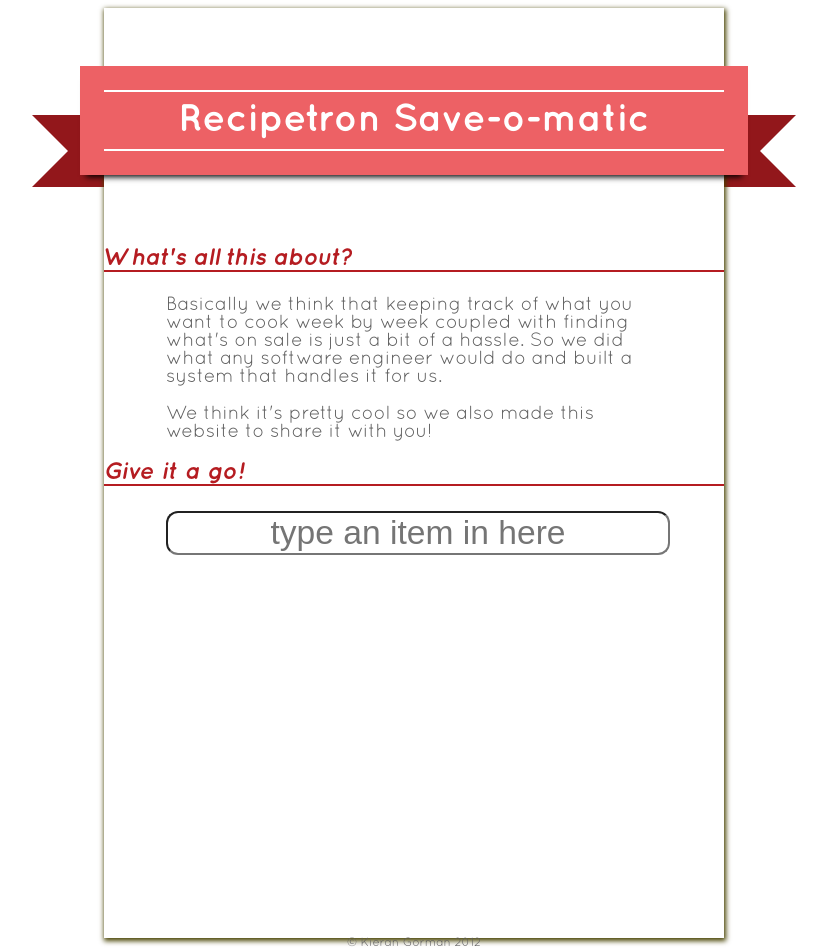
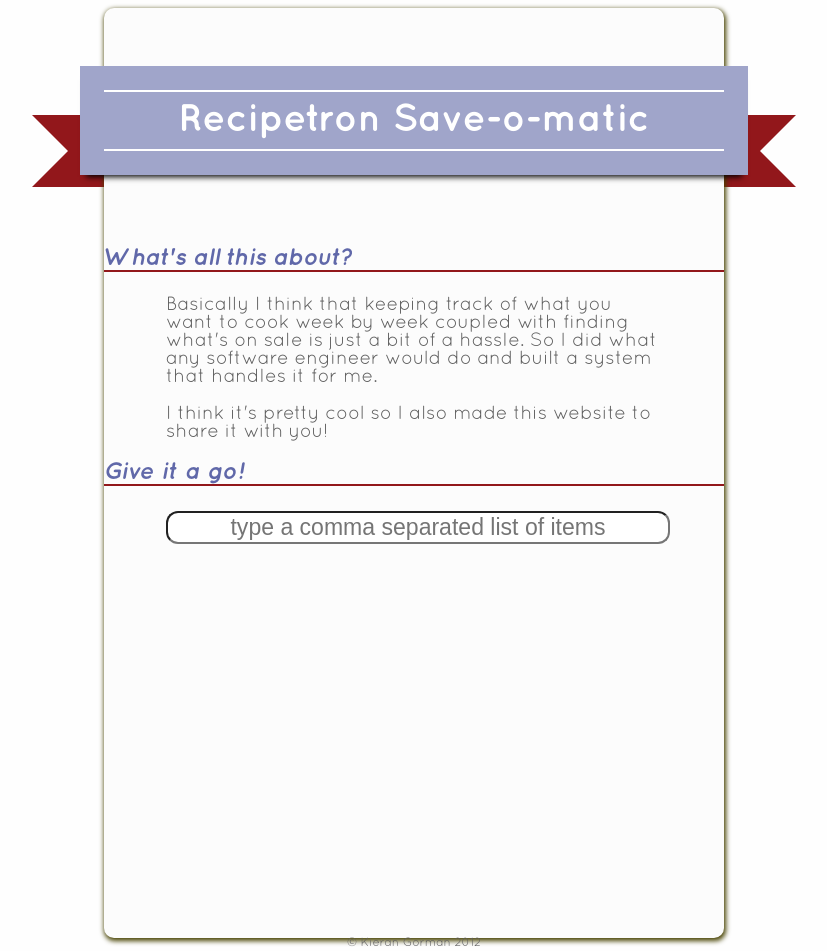
Before and after one commit to kjgorman/recipetron, a website: page index.html in a window 1280 px wide. Shown: the whole page, without its empty margins (226-1053 px from the left). Drawn offline with nearby package versions, Linux system fonts and the light colour scheme.

Commit message:
Change the colour theme a little and factor filtering out of the scraper

```diff
--- a/index.html
+++ b/index.html
@@ -18,17 +18,17 @@
 				What's all this about?
 			</div>
 			<div class='content-body'>
-				<p>Basically we think that keeping track of what you want to cook week by week
-				coupled with finding what's on sale is just a bit of a hassle. So we did what
-				any software engineer would do and built a system that handles it for us.</p>
-				<p>We think it's pretty cool so we also made this website to share it with
+				<p>Basically I think that keeping track of what you want to cook week by week
+				coupled with finding what's on sale is just a bit of a hassle. So I did what
+				any software engineer would do and built a system that handles it for me.</p>
+				<p>I think it's pretty cool so I also made this website to share it with
 			 	 you!</p>
 			</div>
 			<div class='content-header'>
 				Give it a go!
 			</div>
 			<div class='content-body'>
-				<input class='text-in js-keypress' type='text' placeholder='type an item in here'></input>
+				<input class='text-in js-keypress' type='text' placeholder='type a comma separated list of items'></input>
 				<div id='spinner'><img src="/static/spinner.gif" /></div>
 			</div>
 		</div>
--- a/scrape.js
+++ b/scrape.js
@@ -22,14 +22,12 @@ function setup(){
 	var pageReq = fillRequestDetails();
         pageReq['uri'] = "http://www.newworld.co.nz/savings/?page="+pageNumber
 
-
 		request(pageReq, function(error, response, body){
 			if(!error & response.statusCode === 200){
 				var savingsCapture = /<h4>([^<]+)<\/h4>\s*<p\s*class=\"price\">([^<]+)<span>(\d+)/g
 				var match;
 				that.data[pageNumber] = [];
 				while( (match = savingsCapture.exec(body)) != null){
-					if(keywordCapture.exec(match[1]))
 				  that.data[pageNumber].push({item: match[1], price: match[2]+"."+match[3]});
 				}
 			}
@@ -50,7 +48,7 @@ function setup(){
 
 	request(req, function(error, response, body){
 		if(!error & response.statusCode === 200){
-    			var pageCapture = /title="Last page" class="arrow" href="\/savings\/\?page=(\d+)/;
+		    var pageCapture = /title="Last page" class="arrow" href="\/savings\/\?page=(\d+)/
 		    var match = pageCapture.exec(body);
 		    that.totalPages = match[1];
 		    callback();
--- a/static/index.js
+++ b/static/index.js
@@ -1,12 +1,5 @@
 $(document).ready(function() {
 
-	$('body').noisy({
-    'intensity' : 1,
-    'size' : 200,
-    'opacity' : 0.081,
-    'fallback' : 'fff9ad',
-    'monochrome' : false
-    }).css('background-color', '#fff9ad');
 
 	function randomAnimation(){
 		var anims = ['bounceInLeft', 'bounceInRight', 'bounceIn', 'fadeInLeftBig', 'fadeInRightBig', 'fadeInUpBig',
--- a/static/site.css
+++ b/static/site.css
@@ -25,6 +25,10 @@
 
 /*Page structure*/
 
+body {
+  background-color: #fefefe;
+}
+
 .main-container {
   margin-top: 20px;
   padding-top: 10px;
@@ -32,6 +36,8 @@
   height:100%;
   min-height: 920px;
   margin: 0 auto 0 auto;
+  border-radius : 10px;
+  background-color: #fcfcfc;
   -moz-box-shadow:    1px 2px 5px 1px #474200;
   -webkit-box-shadow: 1px 2px 5px 1px #474200;
   box-shadow:         1px 2px 5px 1px #474200;
@@ -44,9 +50,9 @@
 .content-header {
     font-family: QuicksandBoldOblique, Helvetica, Arial, sans-serif;
     font-size: 1.5em;
-    color:#B51C21;
+    color:#6068A9;
     width:100%;
-    border-bottom: 2px solid #B51C21;
+    border-bottom: 2px solid #92171B;;
 }
 
 .content-body {
@@ -68,7 +74,7 @@
 }
 
 .item {
-	color: #B51C21;
+	color: #6068A9;
 }
 
 .price {
@@ -80,7 +86,7 @@
 	margin: 0 auto 15px auto;
 	border-radius: 12px;
 	color:#5e5e5e;
-	font-size:1.75em;
+	font-size:1.2em;
 	-moz-border-radius: 12px;
 	-webkit-border-radius: 12px;
 	text-align:center;
@@ -112,7 +118,7 @@
  font-size: 24px !important;
  width: 100%;
  position: relative;
- background: #ED6165;
+ background: #A0A5CA;
  color: #fff;
  text-align: center;
  padding: 1em 1em;
```
Also changed, not shown: server.js (+14 -10 lines). Lines whose indentation alone changed are shown as unchanged.
